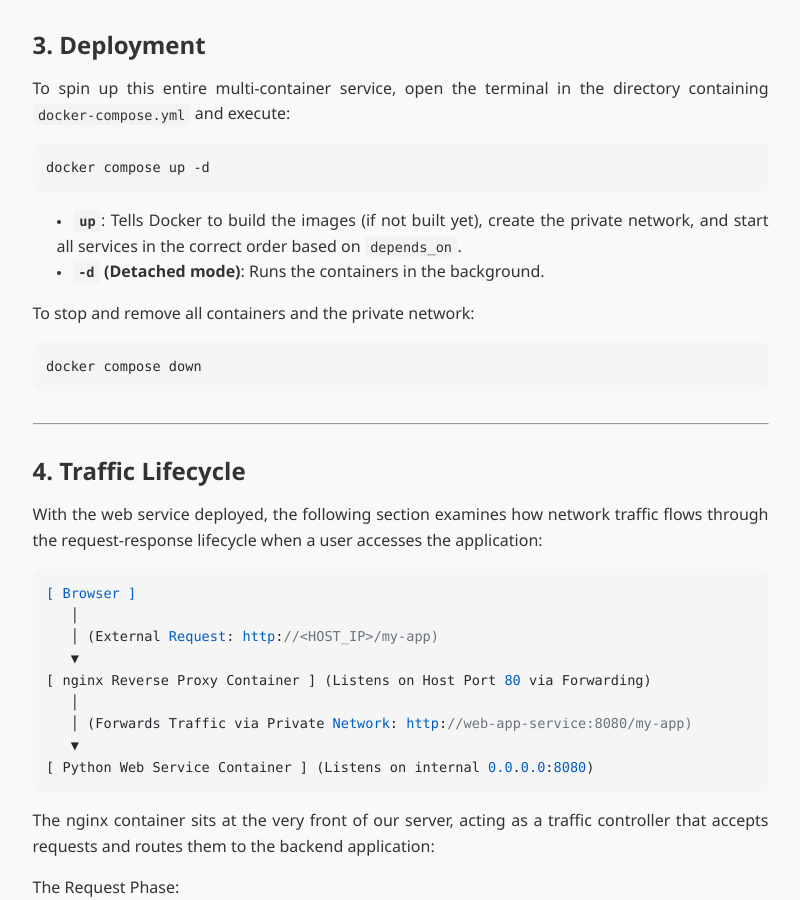
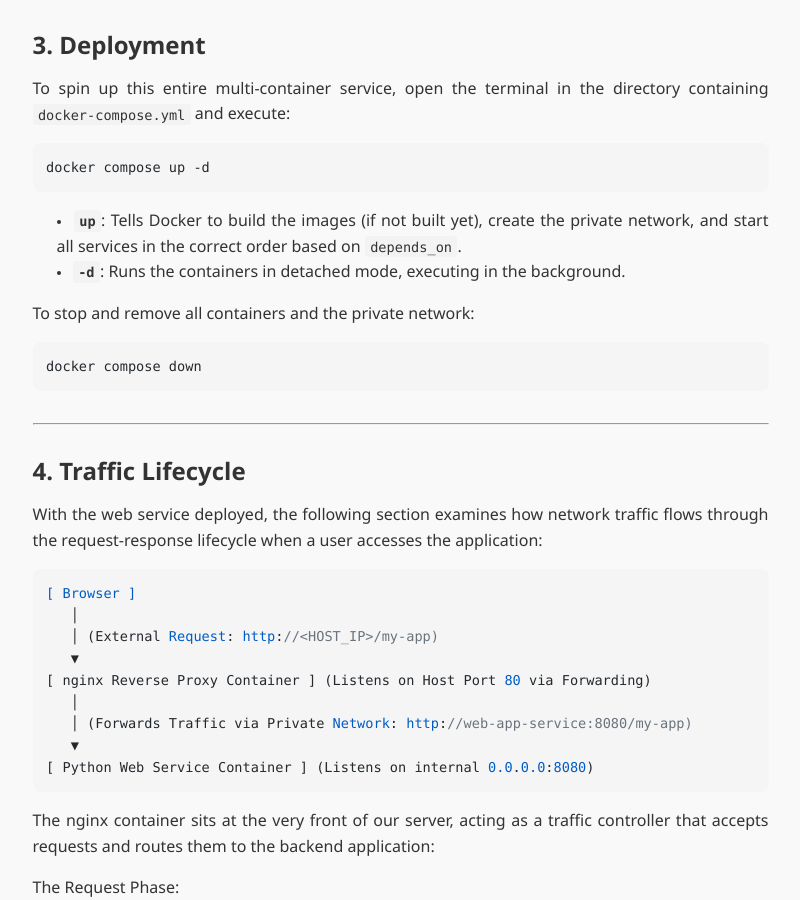
Before and after one commit to wyatthoho/wyatthoho.github.io, a Jekyll site: the page built from _notes/deploying-web-apps-via-nginx-and-docker.md, in a window 1280 px wide and 900 px high, scrolled down 3149 px. Shown: the whole window, without its empty margins (232-1032 px from the left). Built offline with Jekyll 4.4.1, drawn with Linux system fonts in a browser that asks for light colours; nearby versions of some CDN libraries.

Commit message:
Update Docker command documentation for detached mode
Clarify the explanation of the '-d' option in Docker command.

````diff
--- a/_notes/deploying-web-apps-via-nginx-and-docker.md
+++ b/_notes/deploying-web-apps-via-nginx-and-docker.md
@@ -110,7 +110,7 @@ docker compose up -d
 ```
 
 - **`up`**: Tells Docker to build the images (if not built yet), create the private network, and start all services in the correct order based on `depends_on`.
-- **`-d` (Detached mode)**: Runs the containers in the background.
+- **`-d`**: Runs the containers in detached mode, executing in the background.
 
 To stop and remove all containers and the private network:
 
````
